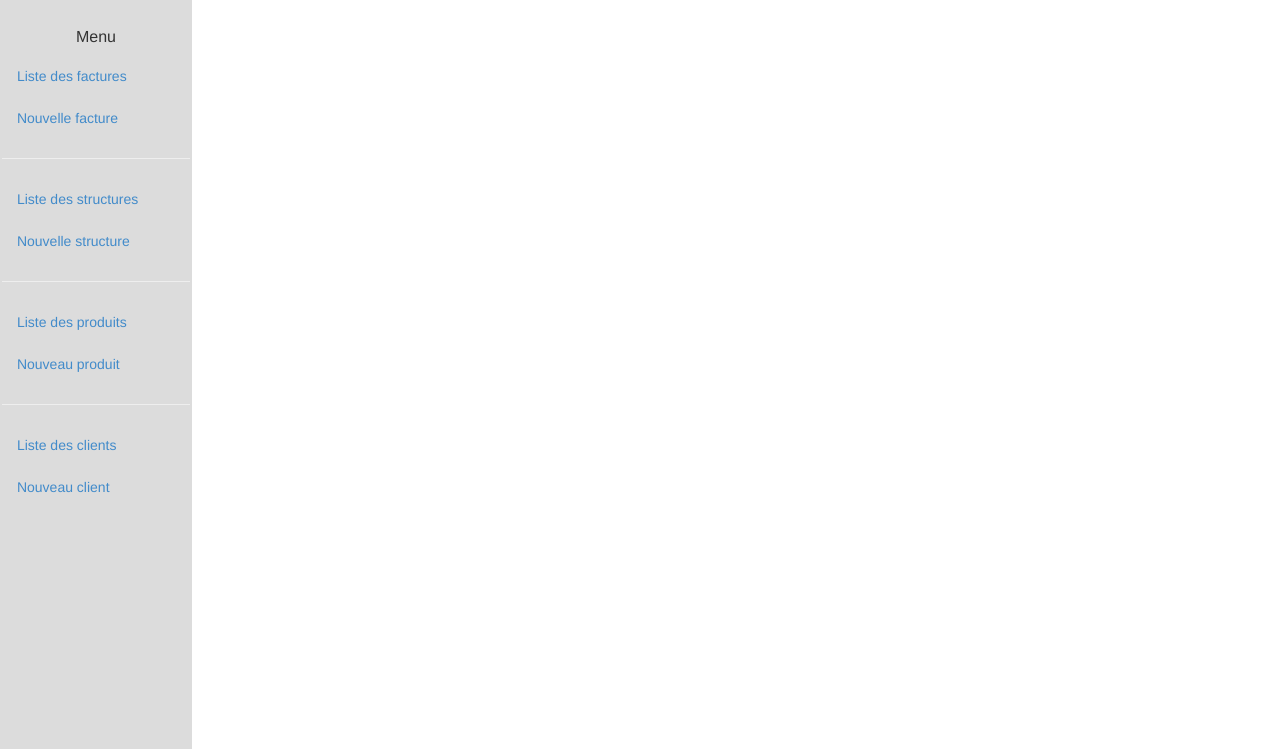
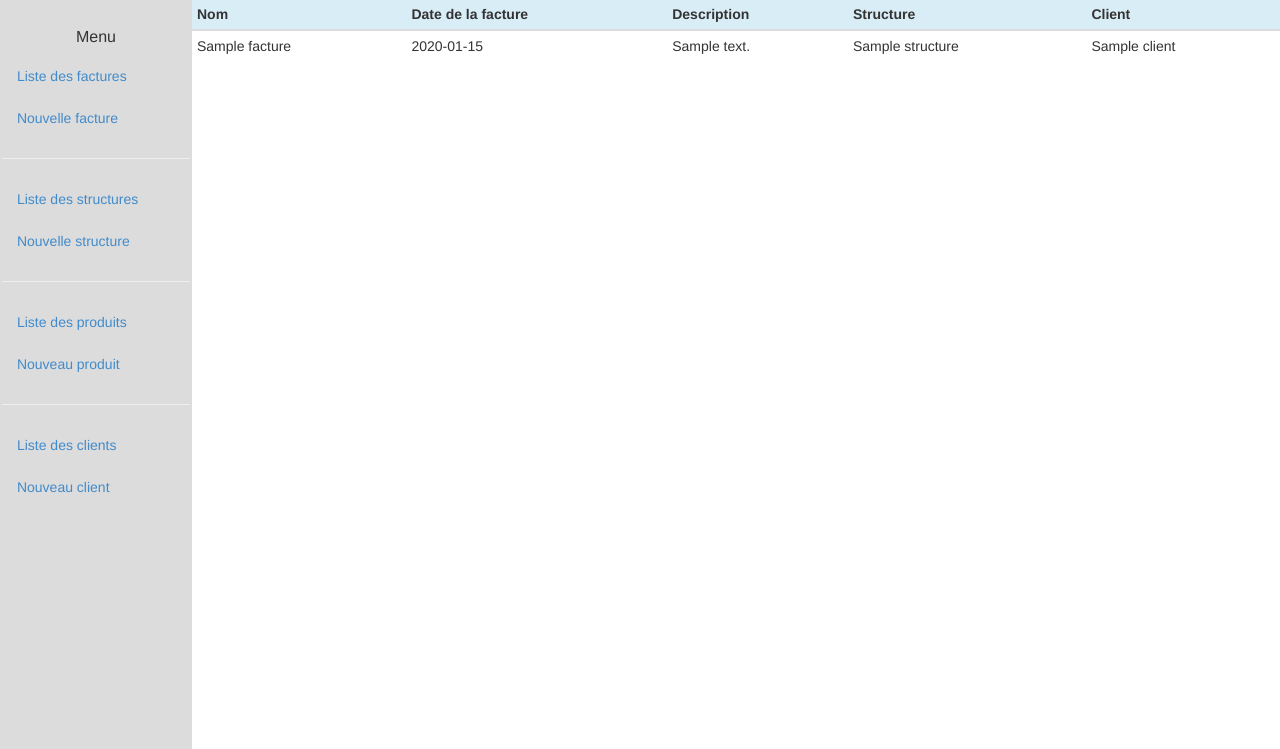
Before and after one commit to acoussemaeker/Creation_facture, a PHP site: page /Creation_facture/index.php in a window 1280 px wide. Shown: the part 51-800 px from the top of the page. Run offline with PHP 8.4, Linux system fonts and the light colour scheme; tables that the repository leaves empty hold one stand-in row (values such as "Sample post").

Commit message:
Version 1.0 : Creation de facture, structure, client, produit génération pdf de la facture avec prix structure client et tous produit, enregistrement de cette facture en base liste des facture, structure, client produit
a faire :
modifier facture client structure produit au click dans la liste (supprimer aussi)
et supprimer un produit sur une facture

```diff
--- a/index.php
+++ b/index.php
@@ -1,4 +1,46 @@
 <?php
-    $titre = 'test';
-    include 'header.php';
+$titre = 'Liste Facture';
+include 'header.php';
+include 'Connection_BDD.php';
 ?>
+<table class="table table-hover tableListe table-condensed">
+    <thead>
+        <tr class="info">
+            <th>Nom</th>
+            <th>Date de la facture</th>
+            <th>Description</th>
+            <th>Structure</th>
+            <th>Client</th>
+        </tr>
+    </thead>
+    <?php
+    $SQL = "SELECT f.ID id_facture, f.Nom nom_facture, f.Date date_facture, f.Description description_facture, f.ID_Structure, f.ID_Client, "
+            . "s.ID id_structure, s.Nom nom_structure, "
+            . "c.ID id_client, c.Nom nom_client "
+            . "FROM facture f "
+            . "INNER JOIN structure s ON f.ID_Structure = s.ID "
+            . "INNER JOIN client c ON f.ID_Client = c.ID";
+
+    $rs = $cnx->query($SQL);
+    while ($info = $rs->fetch_object()) {
+        // a mettre dans le tr : onclick="window.location=\'modifCours.php?id=' . $info->IDcours . '\'"
+        echo '  <tr>
+                    <td>
+                        ' . $info->nom_facture . '
+                    </td>
+                    <td>
+                        ' . $info->date_facture . '
+                    </td>
+                    <td>
+                        ' . $info->description_facture . '
+                    </td>
+                    <td>
+                        ' . $info->nom_structure . '
+                    </td>
+                    <td>
+                        ' . $info->nom_client . '
+                    </td>
+                </tr>';
+    }
+    ?>
+</table>
--- a/liste_client.php
+++ b/liste_client.php
@@ -9,6 +9,7 @@ include 'Connection_BDD.php';
             <th>Nom</th>
             <th>Description</th>
             <th>Adresse</th>
+            <th>Type de paiemaent</th>
         </tr>
     </thead>
     <?php
@@ -26,6 +27,9 @@ include 'Connection_BDD.php';
                     <td>
                         ' . $info->Adresse . '
                     </td>
+                    <td>
+                        ' . $info->TypePaiement . '
+                    </td>
                 </tr>';
     }
     ?>
--- a/new_client.php
+++ b/new_client.php
@@ -19,6 +19,10 @@
                 <label for="adresse">Adresse</label>
                 <input type="text" class="form-control" id="adresse" name="adresse" >
             </div>
+            <div class="form-group">
+                <label for="typepaiement">Type de paiement</label>
+                <input type="text" class="form-control" id="typepaiement" name="typepaiement"  placeholder="exemple : Paiement à réception"/>
+            </div>
             <button type="submit" class="btn btn-success btn-lg">Sauvegarder</button>
             <br/><br/>
         </form>
--- a/save_client.php
+++ b/save_client.php
@@ -2,8 +2,8 @@
 //var_dump($_POST);
 include 'Connection_BDD.php';
 
-$SQL_save = "INSERT INTO client (Nom, Description, Adresse) "
-        . "VALUES ('".$_POST['nom']."', '".$_POST['description']."', '".$_POST['adresse']."'); ";
+$SQL_save = "INSERT INTO client (Nom, Description, Adresse, TypePaiement) "
+        . "VALUES ('".$_POST['nom']."', '".$_POST['description']."', '".$_POST['adresse']."', '".$_POST['typepaiement']."'); ";
 
 //var_dump($SQL_save);
 
--- a/save_facture.php
+++ b/save_facture.php
@@ -1,6 +1,7 @@
 <?php
 //var_dump($_POST);
 include 'Connection_BDD.php';
+session_start();
 $tousProduit = ltrim ( $_POST['tousProduit'] ,"-"  );
 $SQL_save = "INSERT INTO facture (Nom, Description, Localisation, ID_Structure, ID_Produit, ID_Client, Date) "
         . "VALUES ('".$_POST['nom']."', '".$_POST['description']."', 'test', '".$_POST['structure']."',"
@@ -10,4 +11,6 @@ $SQL_save = "INSERT INTO facture (Nom, Description, Localisation, ID_Structure,
 
 $rs=$cnx->query($SQL_save);
 
-header('Location: index.php');
+$_SESSION['Nom']=$_POST['nom'];
+
+header('Location: CreationPdf.php');
```
Also changed, not shown: CreationPdf.php (+58 -8 lines), 4 other files.
